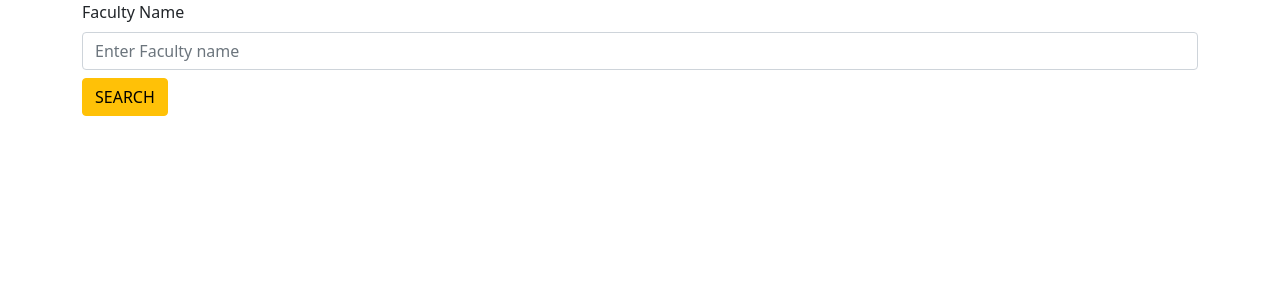
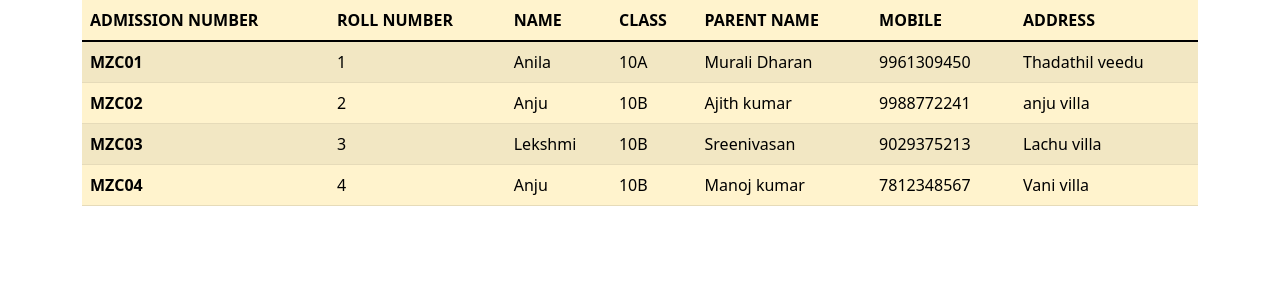
Before and after one commit to anilamurali/school-management-react-app, a React (Create React App) app: page / in a window 1280 px wide. Shown: the top 300 px of the page. Built offline with nearby package versions, Linux system fonts and the light colour scheme.

Commit message:
first commit

```diff
--- a/src/App.js
+++ b/src/App.js
@@ -6,11 +6,12 @@ import Addstudent from './Component/Addstudent';
 import Searchstudent from './Component/Searchstudent';
 import Addfaculty from './Component/Addfaculty';
 import Facultysearch from './Component/Facultysearch';
+import Viewstudent from './Component/Viewstudent';
 
 function App() {
   return (
     <>
-    <Facultysearch/>
+    <Viewstudent/>
     </>
   );
 }
--- /dev/null
+++ b/src/Component/Viewstudent.js
@@ -0,0 +1,88 @@
+import React from 'react'
+
+const Viewstudent = () => {
+    var data=[
+        {
+            "admno":"MZC01",
+            "rollno":"1",
+            "name":"Anila",
+            "class":"10A",
+            "pname":"Murali Dharan",
+            "mobile":"9961309450",
+            "address":"Thadathil veedu",
+
+        },
+        {"admno":"MZC02",
+        "rollno":"2",
+        "name":"Anju",
+        "class":"10B",
+        "pname":"Ajith kumar",
+        "mobile":"9988772241",
+        "address":"anju villa",
+
+    },
+    {"admno":"MZC03",
+        "rollno":"3",
+        "name":"Lekshmi",
+        "class":"10B",
+        "pname":"Sreenivasan",
+        "mobile":"9029375213",
+        "address":"Lachu villa",
+
+    },
+    {"admno":"MZC04",
+        "rollno":"4",
+        "name":"Anju",
+        "class":"10B",
+        "pname":"Manoj kumar",
+        "mobile":"7812348567",
+        "address":"Vani villa",
+
+    }
+    ]
+  return (
+    <div>
+        <div>
+            <div>
+                <div class="container">
+                    <div class="row ">
+                         <div class="col col-12 col-sm-12 col-md-12 col-lg-12 col-xl-12 col-xxl-12">
+                             <table class="table table-warning table-striped" >
+                                 <thead>
+                                     <tr>
+                                         <th scope="col"> ADMISSION NUMBER</th>
+                                         <th scope="col">ROLL NUMBER</th>
+                                         <th scope="col">NAME</th>
+                                         <th scope="col">CLASS</th>
+                                         <th scope="col">PARENT NAME</th>
+                                         <th scope="col">MOBILE</th>
+                                         <th scope="col">ADDRESS</th>
+
+                                         </tr>
+                                         </thead>
+                                         <tbody>
+                                                  {
+                                                   data.map((value,key)=>{
+                                                        return <tr>
+                                                        <th><p class="card-text">{value.admno}</p></th>
+                                                        <td><p class="card-text">{value.rollno}</p></td>
+                                                        <td><p class="card-text">{value.name}</p></td>
+                                                        <td><p class="card-text">{value.class}</p></td>
+                                                        <td><p class="card-text">{value.pname}</p></td>
+                                                        <td><p class="card-text">{value.mobile}</p></td>
+                                                        <td><p class="card-text">{value.address}</p></td>
+
+                                                        </tr>
+                                                    })}
+                                                    </tbody>
+                                                    </table>
+                                                </div>
+                                            </div>
+                                    </div>
+                                </div>
+                            </div>
+                    </div>
+  )
+}
+
+export default Viewstudent
```
